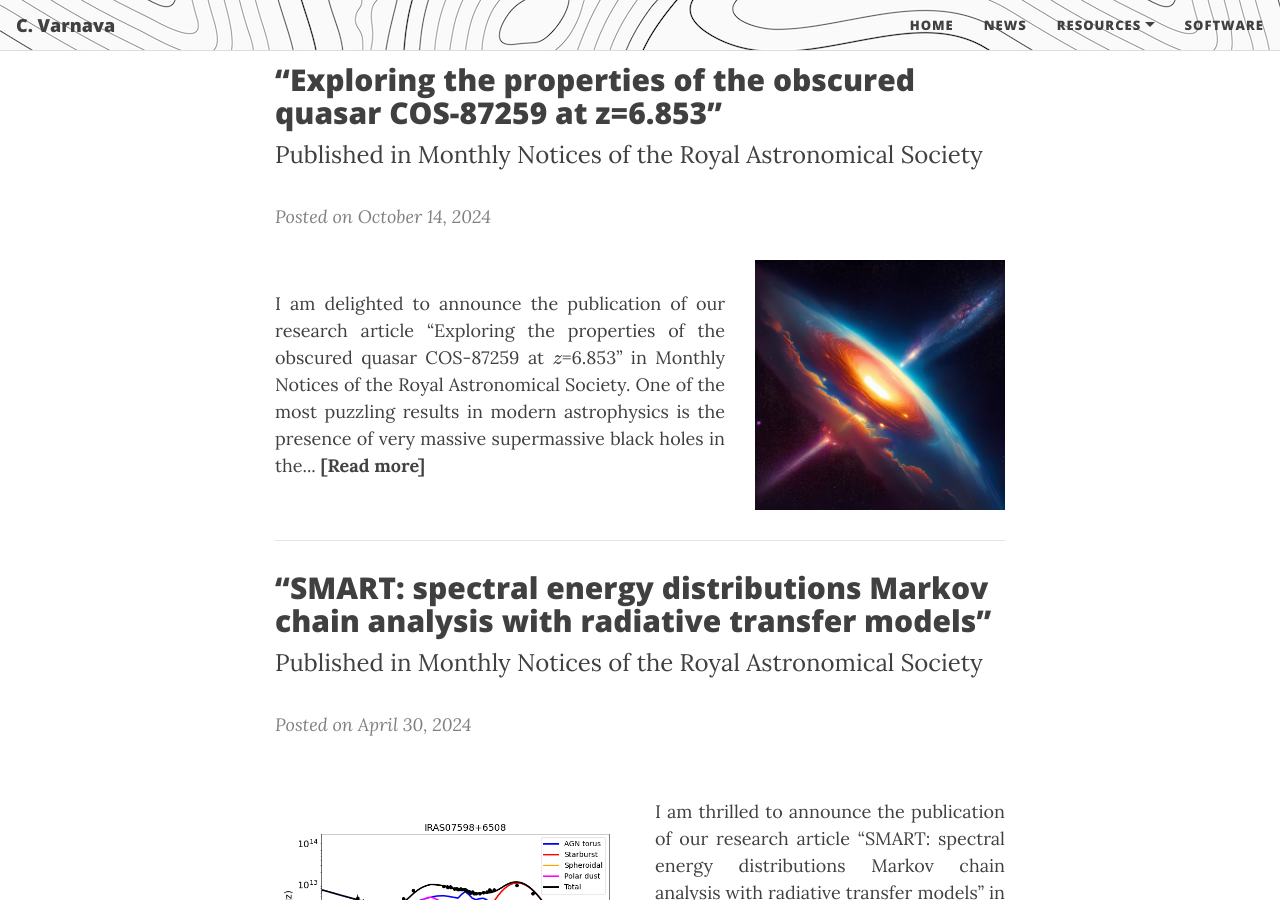
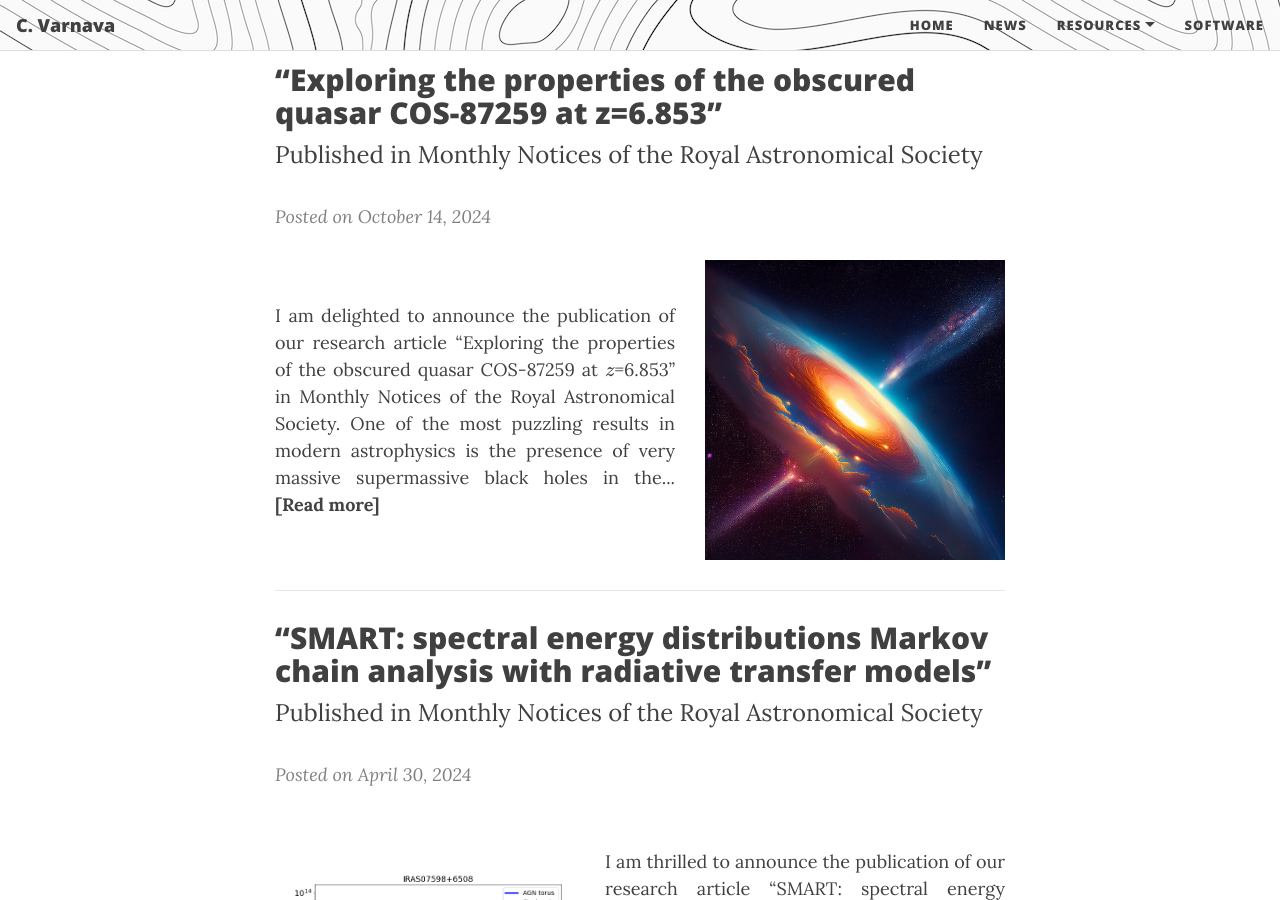
Before and after one commit to ch-var/ch-var.github.io, a Jekyll site: the page built from news.html, in a window 1280 px wide and 900 px high, scrolled down 751 px. Built offline with Jekyll 4.4.1, drawn with Linux system fonts in a browser that asks for light colours; formulas are drawn with MathJax 3.

Commit message:
Update news.html

```diff
--- a/news.html
+++ b/news.html
@@ -45,7 +45,7 @@ mathjax: true
 
   <div style="display: flex; justify-content: space-between; align-items: center; flex-wrap: wrap;">
   <p style="text-align: justify; flex: 1;">I am delighted to announce the publication of our research article “Exploring the properties of the obscured quasar COS-87259 at \(z\)=6.853” in Monthly Notices of the Royal Astronomical Society. One of the most puzzling results in modern astrophysics is the presence of very massive supermassive black holes in the... <a href="https://ch-var.github.io/2024-10-14-COS-87529"><b style="color:#424242";>[Read more]</b></a></p>
-  <img src="/assets/img/SMBH.jpg" style="max-width: 250px; height: auto; margin-left: 30px;"/>
+  <img src="/assets/img/SMBH.jpg" style="max-width: 300px; height: auto; margin-left: 30px;"/>
 </div>
 
 <style>
@@ -77,7 +77,7 @@ mathjax: true
 <i style="color:#808080";>Posted on April 30, 2024</i>
 
 <div style="display: flex; justify-content: space-between; align-items: center; flex-wrap: wrap;">
-  <img src="/assets/img/IRAS07598+6508_CYGNUS.png" style="max-width: 350px; height: auto; margin-right: 30px;"/>
+  <img src="/assets/img/IRAS07598+6508_CYGNUS.png" style="max-width: 300px; height: auto; margin-right: 30px;"/>
   <p style="text-align: justify; flex: 1;">I am thrilled to announce the publication of our research article “SMART: spectral energy distributions Markov chain analysis with radiative transfer models” in Monthly Notices of the Royal Astronomical Society. In summary, <b>SMART</b> (<b>S</b>pectral energy distributions <b>M</b>arkov chain <b>A</b>nalysis with <b>R</b>adiative <b>T</b>ransfer models) is a publicly available open-source spectral... <a href="https://ch-var.github.io/2024-04-30-SMART"><b style="color:#424242";>[Read more]</b></a></p>
 </div>
 
```
